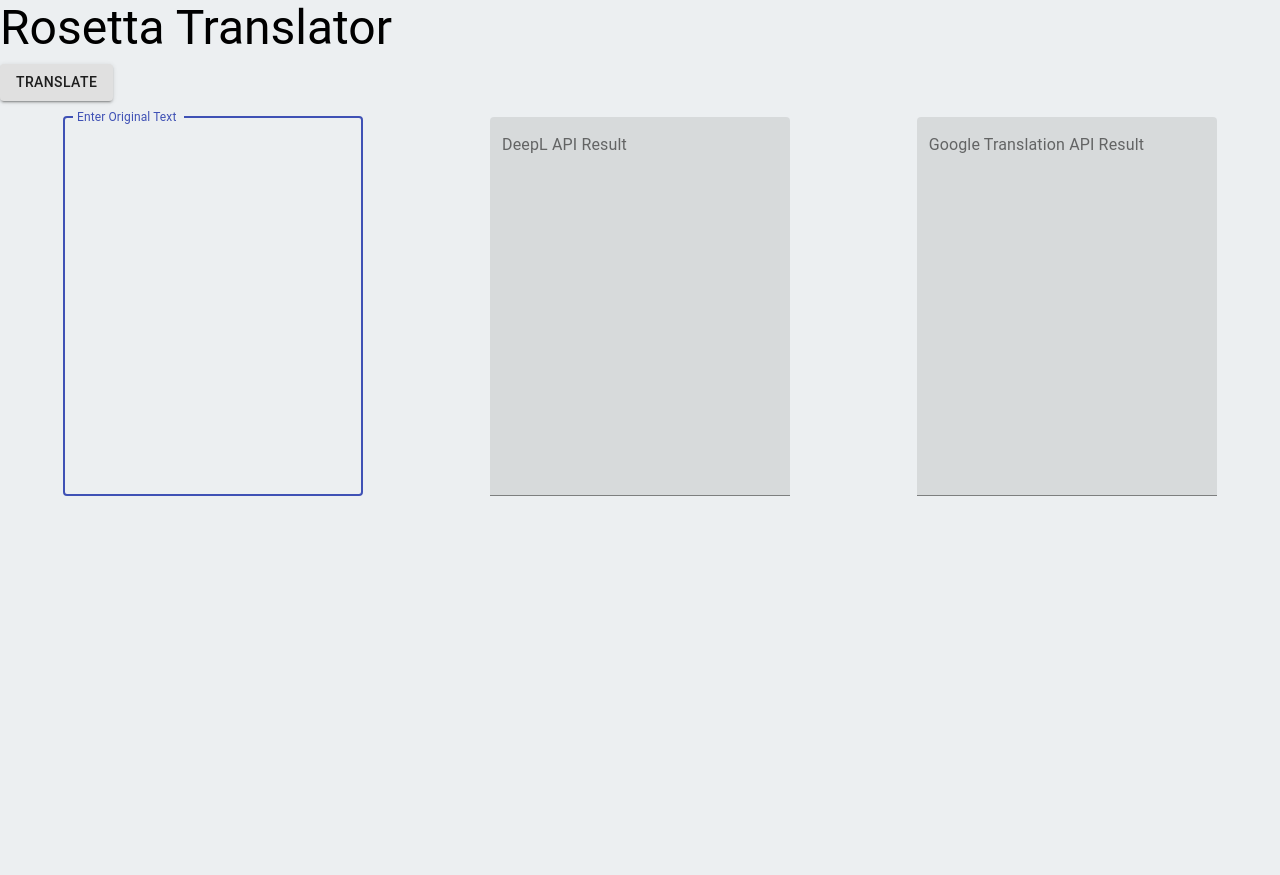
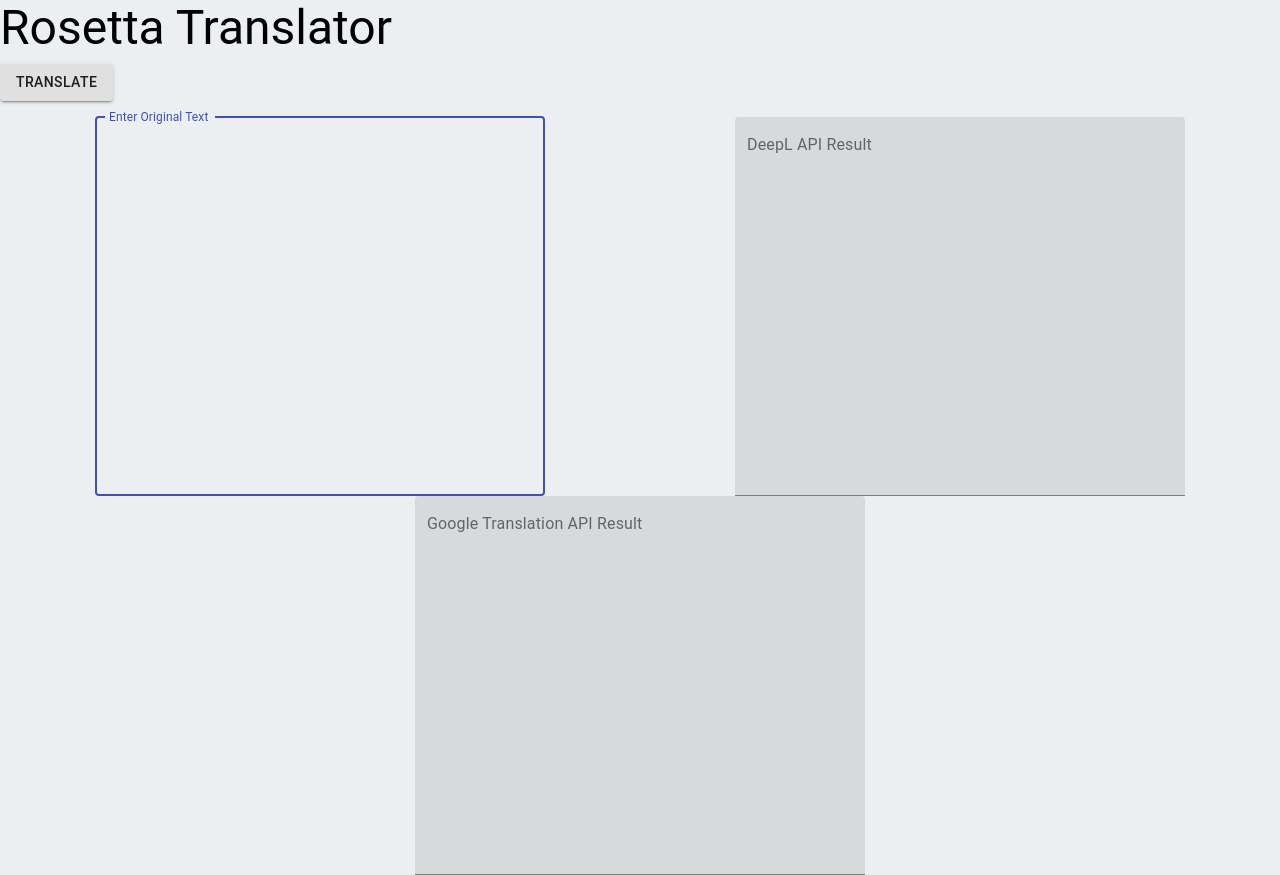
Before and after one commit to yukari-n-erb/RosettaTranslate, a React (Create React App) app in the folder frontend/: page / in a window 1280 px wide. Before the commit the page ends 800 px from the top, so only its background shows below. Built offline with nearby package versions, Linux system fonts and the light colour scheme.

Commit message:
change box width

```diff
--- a/frontend/src/components/Translate.js
+++ b/frontend/src/components/Translate.js
@@ -54,7 +54,7 @@ export const Translate = () => {
       >
         <Box
           sx={{
-            width: 300,
+            width: 450,
             maxWidth: '100%',
           }}
         >
@@ -62,7 +62,7 @@ export const Translate = () => {
         </Box>
         <Box
           sx={{
-            width: 300,
+            width: 450,
             maxWidth: '100%',
           }}
         >
@@ -70,7 +70,7 @@ export const Translate = () => {
         </Box>
         <Box
           sx={{
-            width: 300,
+            width: 450,
             maxWidth: '100%',
           }}
         >
```
